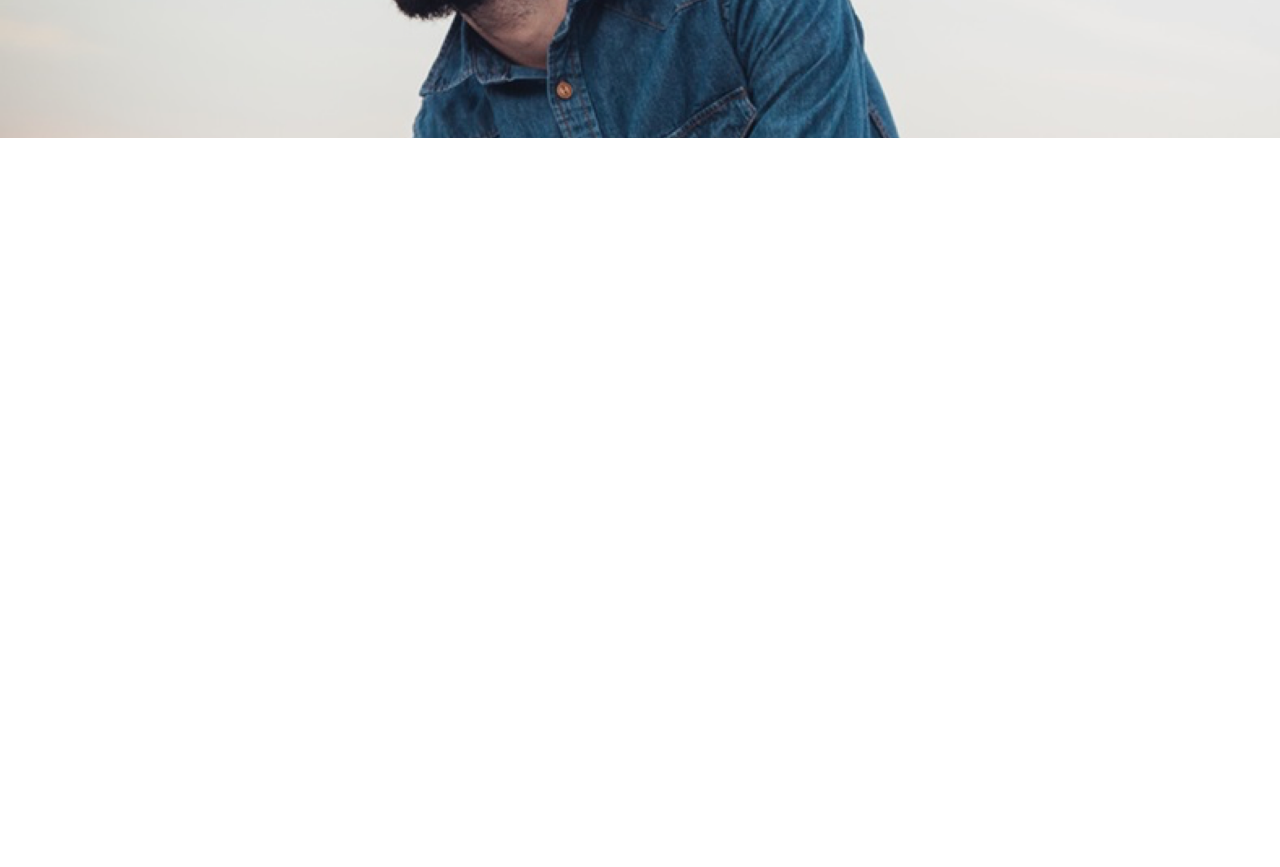
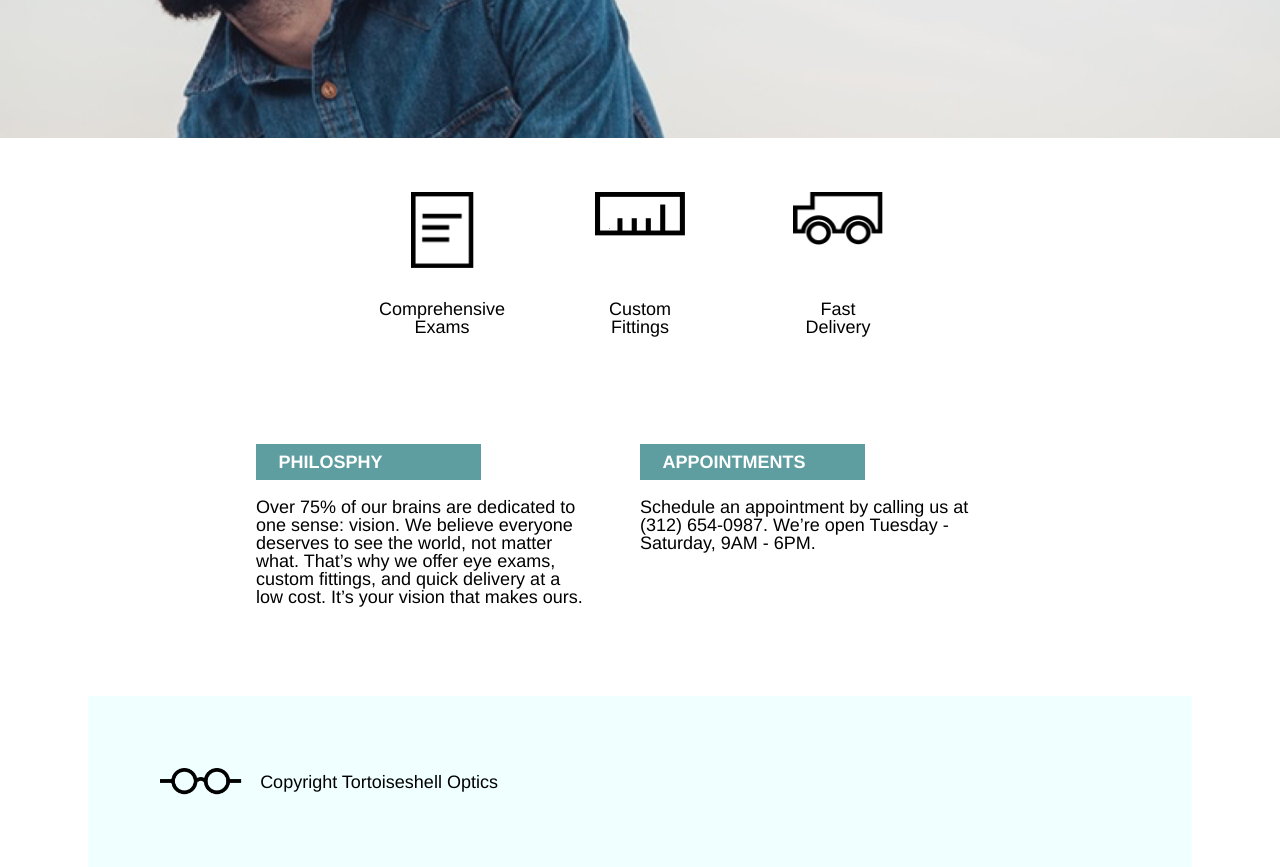
Before and after one commit to awjdthornton/TortoiseshellOptics, a plain HTML site: page index.html in a window 1280 px wide. Shown: the part 420-1287 px from the top of the page. Before the commit the page ends 800 px from the top, so only its background shows below. Drawn offline with Linux system fonts and the light colour scheme.

Commit message:
project complete

```diff
--- a/Assets/style.css
+++ b/Assets/style.css
@@ -22,11 +22,13 @@ div {
 
 .logo {
   height: 1.5rem;
+  padding-right: 1rem;
 }
 
 header {
   background-image: url("Images/glasses-bg.png");
   background-size: cover;
+  background-position: center;
   height: 30rem;
   padding-top: 1rem;
 }
@@ -47,11 +49,6 @@ header {
 .logo-name img {
   padding-left: 2rem;
 }
-
-.logo-name span {
-  padding-left: 1rem;
-}
-
 
 nav ul {
   display: flex;
@@ -82,3 +79,53 @@ nav ul li {
 .main-banner h1 {
   padding: 1.5rem 5rem;
 }
+
+.products {
+  justify-content: center;
+}
+
+.product {
+  height: 8rem;
+  width: 5rem;
+  margin: 3rem;
+  text-align: center;
+  display: flex;
+  flex-direction: column;
+  justify-content: space-between;
+  align-items: center;
+}
+
+.product img {
+    margin-bottom: 1rem;
+    width: 5rem;
+}
+
+.product img.paper-icon {
+  width: 3.5rem;
+}
+
+.info {
+  margin-top: 3rem;
+  margin-bottom: 5rem;
+  justify-content: center;
+}
+
+.section {
+  width: 35%;
+  margin-right: 5%;
+}
+
+.info .title {
+  background-color: cadetblue;
+  padding: .5rem 1.25rem;
+  font-weight: bold;
+  color: white;
+  margin-bottom: 1rem;
+  width: 10rem;
+}
+
+footer {
+  padding: 4rem;
+  background-color: azure;
+  align-items: center;
+}
--- a/index.html
+++ b/index.html
@@ -10,11 +10,12 @@
 </head>
 
 <body>
+  <!-- Header -->
   <header>
     <div class="container">
       <div class="top-section">
         <div class="flex logo-name">
-          <img class="logo" src="Assets/Images/logo-white.png" alt="Glasses">
+          <img class="logo" src="Assets/Images/logo-white.png" alt="Glasses logo">
 
           <span>Tortoiseshell Optics</span>
         </div>
@@ -36,6 +37,44 @@
     </div>
   </header>
 
+  <!-- Middle Section -->
+  <div class="flex container products">
+      <div class="product">
+        <img class="paper-icon" src="Assets/Images/paper-icon.png" alt="Paper">
+        Comprehensive Exams
+      </div>
+      <div class="product">
+        <img src="Assets/Images/ruler-icon.png" alt="Ruler">
+        Custom Fittings
+      </div>
+      <div class="product">
+        <img src="Assets/Images/truck-icon.png" alt="Truck">
+        Fast Delivery
+      </div>
+  </div>
+
+  <div class="flex container info">
+    <div class="section">
+      <div class="title">PHILOSPHY</div>
+      <div class="description">
+        <p>Over 75% of our brains are dedicated to one sense: vision. We believe everyone deserves to see the world, not matter what. That’s why we offer eye exams, custom fittings, and quick delivery at a low cost. It’s your vision that makes ours.</p>
+      </div>
+    </div>
+    <div class="section">
+      <div class="title">APPOINTMENTS</div>
+      <div class="description">
+        <p>Schedule an appointment by calling us at (312) 654-0987. We’re open Tuesday - Saturday, 9AM - 6PM.</p>
+      </div>
+    </div>
+
+  </div>
+
+  <!-- Footer -->
+  <footer class="flex container">
+    <img class="logo" src="Assets/Images/logo-black.png" alt="Glasses logo">
+    Copyright Tortoiseshell Optics
+  </footer>
+
 
 </body>
 
```
